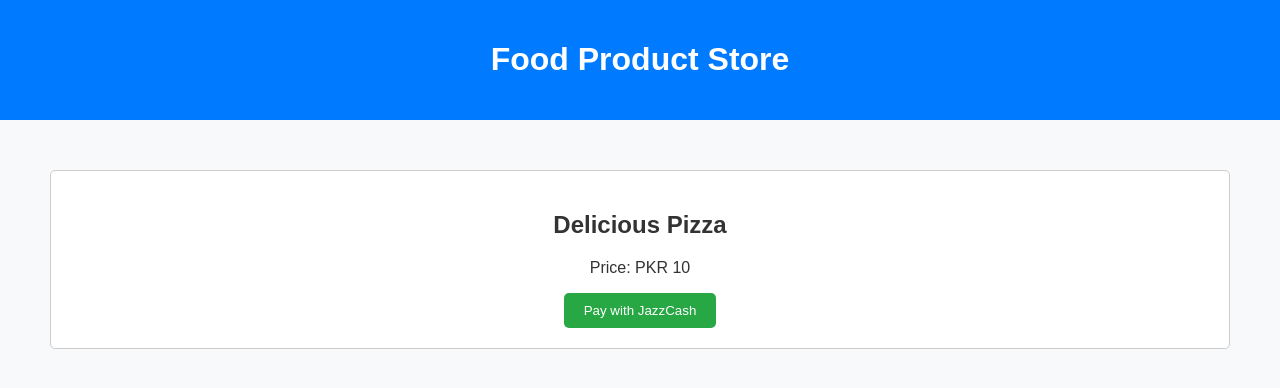
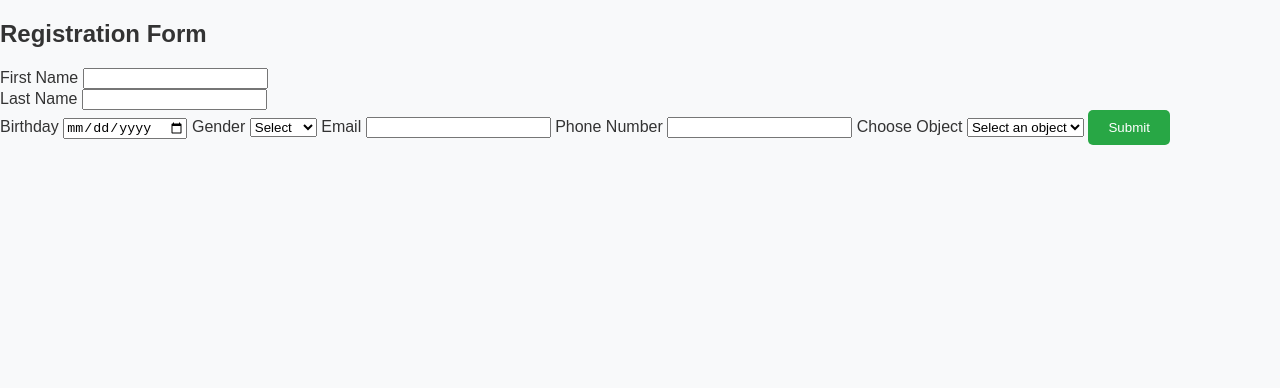
Before and after one commit to ibneameen787/food-product-website, a plain HTML site: page index.html in a window 1280 px wide. Drawn offline with Linux system fonts and the light colour scheme.

Commit message:
index.html

```diff
--- a/index.html
+++ b/index.html
@@ -4,21 +4,77 @@
     <meta charset="UTF-8">
     <meta name="viewport" content="width=device-width, initial-scale=1.0">
     <link rel="stylesheet" href="style.css">
-    <link rel="stylesheet" href="script.js">
-    <title>Food Product Store</title>
+    <title>Stylish Form</title>
+    <script src="https://cdn.emailjs.com/dist/email.min.js"></script>
 </head>
 <body>
-    <header>
-        <h1>Food Product Store</h1>
-    </header>
-    <main>
-        <div class="product">
-            <h2>Delicious Pizza</h2>
-            <p>Price: PKR 10</p>
-            <button id="jazzcash-button">Pay with JazzCash</button> <!-- JazzCash Button -->
-        </div>
-    </main>
+    <div class="form-container">
+        <h2>Registration Form</h2>
+        <form id="registrationForm" onsubmit="sendEmail(event)">
+            <div class="label-group">
+                <div>
+                    <label for="firstName">First Name</label>
+                    <input type="text" id="firstName" name="firstName" required>
+                </div>
+                <div>
+                    <label for="lastName">Last Name</label>
+                    <input type="text" id="lastName" name="lastName" required>
+                </div>
+            </div>
+            <label for="birthday">Birthday</label>
+            <input type="date" id="birthday" name="birthday" required>
+            <label for="gender">Gender</label>
+            <select id="gender" name="gender" required>
+                <option value="">Select</option>
+                <option value="male">Male</option>
+                <option value="female">Female</option>
+                <option value="other">Other</option>
+            </select>
+            <label for="email">Email</label>
+            <input type="email" id="email" name="email" required>
+            <label for="phone">Phone Number</label>
+            <input type="tel" id="phone" name="phone" required>
+            <label for="object">Choose Object</label>
+            <select id="object" name="object" required>
+                <option value="">Select an object</option>
+                <option value="object1">Object 1</option>
+                <option value="object2">Object 2</option>
+                <option value="object3">Object 3</option>
+            </select>
+            <button type="submit">Submit</button>
+        </form>
+        <div id="message" style="margin-top: 20px; color: #28a745; font-weight: bold;"></div>
+    </div>
 
-    <script src="script.js"></script>
+    <script>
+        (function(){
+            emailjs.init("service_6t9nuzt"); // Replace with your EmailJS user ID
+        })();
+
+        function sendEmail(event) {
+            event.preventDefault(); // Prevent the default form submission
+
+            const form = event.target;
+            const templateParams = {
+                firstName: form.firstName.value,
+                lastName: form.lastName.value,
+                birthday: form.birthday.value,
+                gender: form.gender.value,
+                email: form.email.value,
+                phone: form.phone.value,
+                object: form.object.value,
+            };
+
+            emailjs.send('YOUR_SERVICE_ID', 'YOUR_TEMPLATE_ID', templateParams)
+                .then(function(response) {
+                    console.log('SUCCESS!', response.status, response.text);
+                    alert('Thank you! Your registration has been submitted.');
+                    form.reset(); // Reset the form
+                }, function(error) {
+                    console.log('FAILED...', error);
+                    alert('Oops! Something went wrong. Please try again later.');
+                });
+        }
+    </script>
 </body>
 </html>
```
